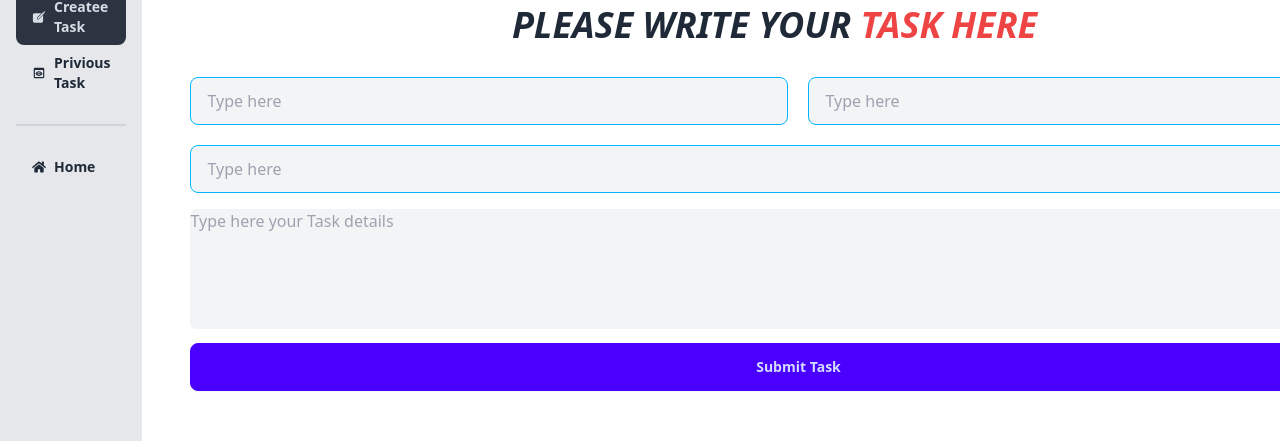
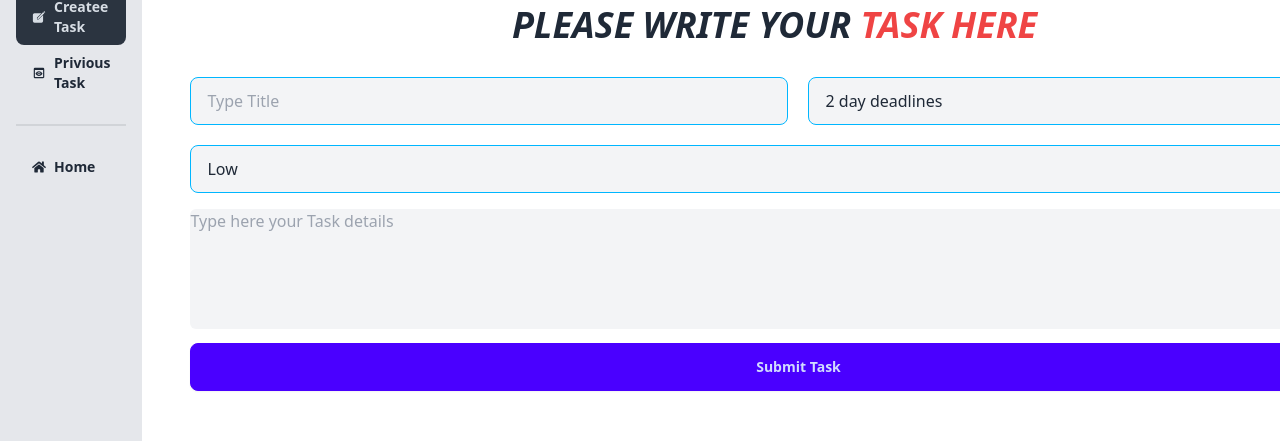
Before and after one commit to xunaiet-faruk/task-managements, a React (Vite) app in the folder name-of-your-project/: page /task/create in a window 1280 px wide. Shown: the part 151-592 px from the top of the page. Built offline with nearby package versions, Linux system fonts and the light colour scheme.

Commit message:
priviose task

```diff
--- /dev/null
+++ b/name-of-your-project/src/Hooks/Usealltask.jsx
@@ -0,0 +1,16 @@
+import { useQuery } from "@tanstack/react-query";
+import Useaxios from "./Useaxios";
+
+const Usealltask = () => {
+    const axiosHooks =Useaxios()
+    const {data, isPending,refetch} =useQuery({
+        queryKey: ["alltask"],
+        queryFn: async () => {
+            const res = await axiosHooks.get('/Task')
+            return res.data
+        }
+    })
+ return [data, isPending,refetch]
+};
+
+export default Usealltask;
--- /dev/null
+++ b/name-of-your-project/src/Hooks/Useaxios.jsx
@@ -0,0 +1,11 @@
+import axios from "axios";
+
+const axiosHooks =axios.create({
+    baseURL : "http://localhost:5000"
+})
+
+const Useaxios = () => {
+    return axiosHooks
+};
+
+export default Useaxios;
--- a/name-of-your-project/src/Taskroute/Createtask/Createtask.jsx
+++ b/name-of-your-project/src/Taskroute/Createtask/Createtask.jsx
@@ -1,24 +1,58 @@
+import Swal from "sweetalert2";
+import Useaxios from "../../Hooks/Useaxios";
 
 
 const Createtask = () => {
+    const axiosHooks =Useaxios()
+    const handleSubmit = async(e) =>{
+        e.preventDefault()
+        const title =e.target.title.value
+        const deadlines =e.target.deadlines.value
+        const details = e.target.details.value
+        const priority =e.target.priority.value
+       const Alddata = {title,deadlines,details,priority}
+       const res =await axiosHooks.post("/Task",Alddata)
+        if (res.data.insertedId) {
+            console.log(res.data);
+            Swal.fire({
+                icon: 'success',
+                text: 'Successfully Post announcement!'
+            })
+        }
+
+    }
     return (
         <div>
             <h1 className="text-4xl font-bold text-center italic">PLEASE WRITE YOUR <span className="text-red-500">TASK HERE</span></h1>
-          <div className="ml-12 grid lg:grid-cols-2 md:grid-cols-1 grid-cols-1 mt-8 gap-5">
-                <input type="text" placeholder="Type here" className="input bg-gray-100 input-bordered input-info w-full " />
-                <input type="text" placeholder="Type here" className="input bg-gray-100 input-bordered input-info w-full " />
+ <form onSubmit={handleSubmit}>
 
-    </div>
-<div className="ml-12 mt-5">
+                <div className="ml-12 grid lg:grid-cols-2 md:grid-cols-1 grid-cols-1 mt-8 gap-5">
+                    <input type="text" name="title" placeholder="Type Title" className="input bg-gray-100 input-bordered input-info w-full " />
+                    <select name="deadlines" className="input bg-gray-100 input-bordered input-info w-full " id="">
+                        <option value="2 day">2 day deadlines</option>
+                        <option value="4 day">4 day deadlines</option>
+                        <option value="5 day">5 day deadlines</option>
+                        <option value="6 day">6 day deadlines</option>
+                    </select>
+                </div>
+                <div className="ml-12 mt-5">
+                    <select name="priority" className="input bg-gray-100 input-bordered input-info w-full " id="">
+                        <option value="Low">Low </option>
+                        <option value="moderate">moderate </option>
+                        <option value="high">high </option>
+                        <option value="admin">Admin </option>
+                    </select>
 
-                <input type="text" placeholder="Type here" className="input bg-gray-100 input-bordered input-info w-full" />
-                <textarea className="textarea-info bg-gray-100 rounded-md mt-4" placeholder="Type here your Task details" name="" id="" cols="130" rows="5"></textarea>
-    </div>
-    <div className="ml-12">
+                    <textarea name="details" className="textarea-info bg-gray-100 rounded-md mt-4" placeholder="Type here your Task details" id="" cols="130" rows="5"></textarea>
+                </div>
+                <div className="ml-12">
 
-        <input type="submit" value="Submit Task"  className="btn btn-primary w-full mt-2"/>
+                    <input type="submit" value="Submit Task" className="btn btn-primary w-full mt-2" />
 
-        </div>
+                </div>
+
+
+    </form>
         </div>
     );
 };
--- a/name-of-your-project/src/Taskroute/Privious/Priviouss.jsx
+++ b/name-of-your-project/src/Taskroute/Privious/Priviouss.jsx
@@ -1,8 +1,60 @@
+/* eslint-disable react/prop-types */
+import Usealltask from "../../Hooks/Usealltask";
+import { MdCancel } from "react-icons/md";
+import Useaxios from "../../Hooks/Useaxios";
+import Swal from "sweetalert2";
+
 
 const Priviouss = () => {
+
+ const axiosHooks =Useaxios()
+    const [data, isPending,refetch]=Usealltask()
+
+    const handleDeleted = id =>{
+       axiosHooks.delete(`/Task/${id}`)
+       .then(res => {
+           if (res.data.deletedCount > 0){
+               refetch();
+               Swal.fire({
+
+                   position: "top-end",
+                   icon: "success",
+                   title: "Your work has been Deleted",
+                   showConfirmButton: false,
+                   timer: 1500
+               });
+           }
+       })
+
+    }
+
+    if (isPending) {
+        return <progress className="progress w-56"></progress>
+    }
     return (
-        <div>
-            hellow task
+        <div className="grid lg:grid-cols-2 md:grid-cols-1 grid-cols-1 gap-4">
+        {
+
+data?.map(item =><div className="ml-5" key={item.id}>
+    <div className="card w-[500px] h-[300px] bg-base-100 mb-6 shadow-xl">
+        <div className="card-body ">
+            <div className="card-actions justify-end">
+
+                    <MdCancel onClick={() =>handleDeleted(item._id)} className="text-2xl hover:text-red-600"/>
+
+                </div>
+       <h1 className="text-xl font-bold text-center">Task</h1>
+       <hr  className="font-bold"/>
+            <p className="text-black font-bold text-xl">Title : {item?.title}</p>
+            <p>Task : {item?.details}</p>
+            <p className="font-semibold">priority : {item?.priority}</p>
+            <p>Deadline : <span className="text-red-600">{item?.deadlines}</span></p>
+        </div>
+    </div>
+    </div>
+    )
+
+        }
         </div>
     );
 };
--- a/name-of-your-project/src/main.jsx
+++ b/name-of-your-project/src/main.jsx
@@ -14,6 +14,7 @@ import Authprovider from './Authentication/Provider/Authprovider.jsx';
 import Task from './Component/Dashboard/Task.jsx';
 import Createtask from './Taskroute/Createtask/Createtask.jsx';
 import Priviouss from './Taskroute/Privious/Priviouss.jsx';
+import { QueryClient, QueryClientProvider } from '@tanstack/react-query';
 
 const router = createBrowserRouter([
   {
@@ -49,15 +50,22 @@ const router = createBrowserRouter([
       {
         path:'privious',
         element:<Priviouss/>
+
       }
     ]
   }
 ]);
 
+const queryClient = new QueryClient();
+
 ReactDOM.createRoot(document.getElementById('root')).render(
   <React.StrictMode>
-   <Authprovider>
-      <RouterProvider router={router} />
-   </Authprovider>
+    <QueryClientProvider client={queryClient}>
+
+      <Authprovider>
+        <RouterProvider router={router} />
+      </Authprovider>
+
+  </QueryClientProvider>
   </React.StrictMode>,
 )
```
